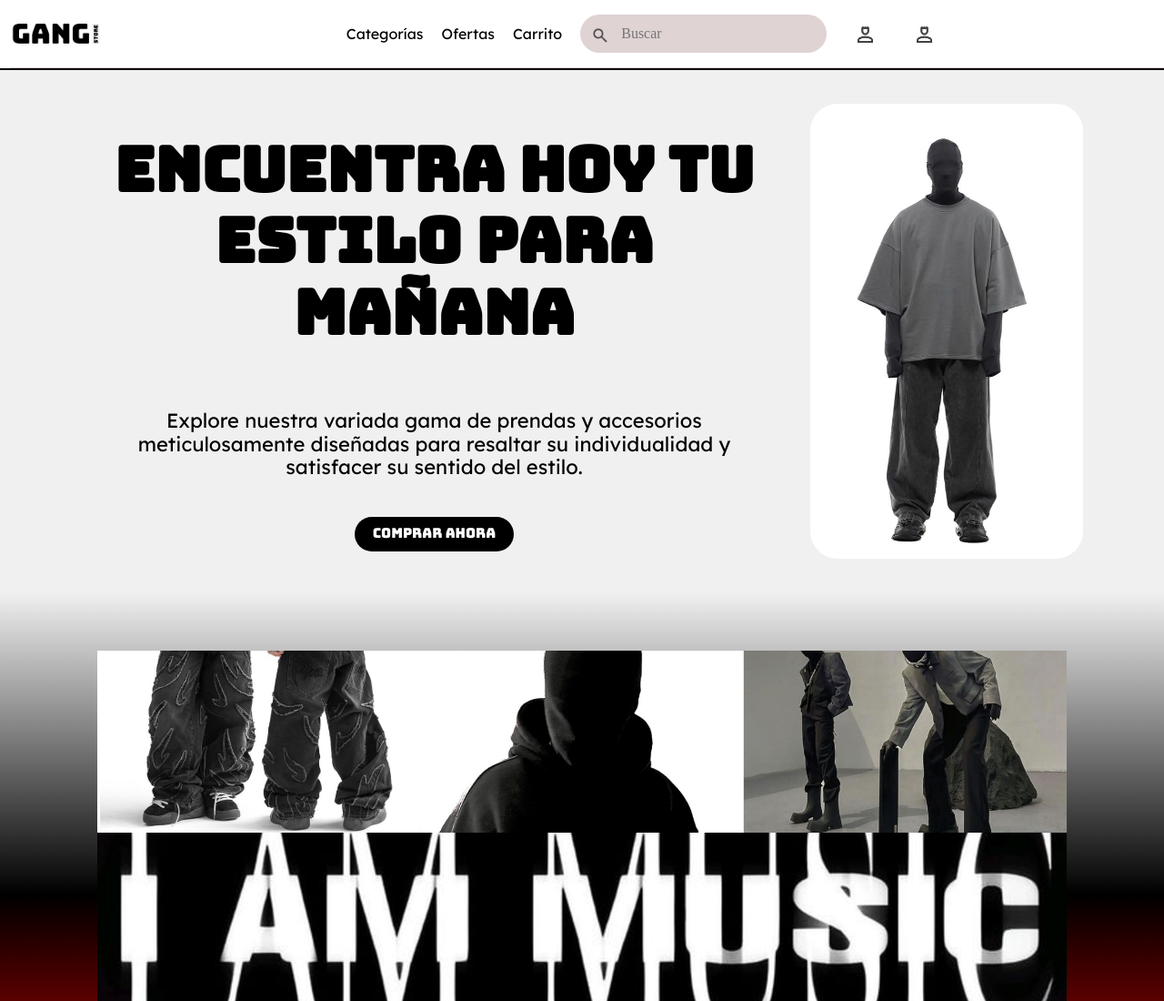
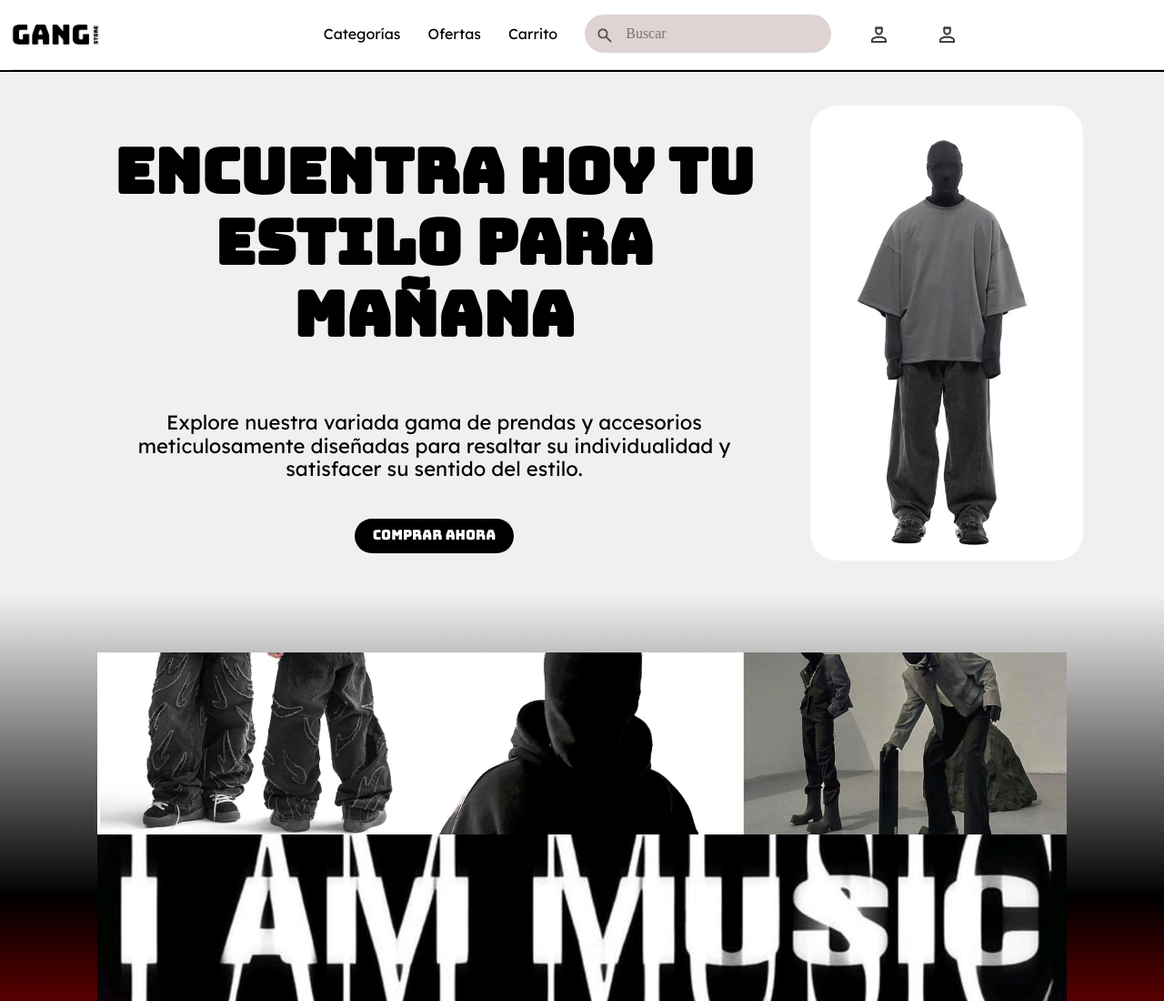
Before and after one commit to JOSASA/ecommerce2.0, a website built with Vite: page index.html in a window 1280 px wide. Shown: the top 1100 px of the page at 91% size. Built offline with nearby package versions, Linux system fonts and the light colour scheme; files whose address does not match are found by name; a web font is replaced by a local one.

Commit message:
listo, estaba raron

```diff
--- a/src/css/style.css
+++ b/src/css/style.css
@@ -44,7 +44,7 @@ body {
     .nav-list {
         list-style-type: none;
         display: flex;
-        gap: 20px;
+        gap: 30px;
         align-items: center;
     }
 
@@ -66,6 +66,7 @@ body {
     .input-wrapper {
       position: relative;
       width: 271px;
+
     }
 
     .input {
@@ -82,37 +83,40 @@ body {
       width: 20px;
       height: 20px;
       left: 12px;
-      top: 58%;
+      top: 56%;
       transform: translateY(-60%);
     }
 
     .opciones{
       width: 25px;
       height: 25px;
-      padding: 0 1rem;
+      padding: 0.5rem 1rem;
 
 
     }
-    .nav-list li a {
+    .nav-list a {
       display: flex;
         font-family: "Lexend", serif;
         text-decoration: none;
         color: #000000;
         font-optical-sizing: auto;
         font-style: normal;
-        border-radius: 2rem;
+
         justify-content: space-around;
         align-items: right;
 
+        border-bottom: 2px solid transparent;
     }
 
     .abrir-menu, .cerrar-menu{
         align-items: right;
         display: none;
+
     }
     .nav-list a:hover:not(.ignore) {
-      background-color: var(--primario);
-      color: #f0f0f0;
+      border-bottom: 2px solid black;
+
+
     }
     @media screen and (max-width: 550px){
         .abrir-menu, .cerrar-menu{
```
